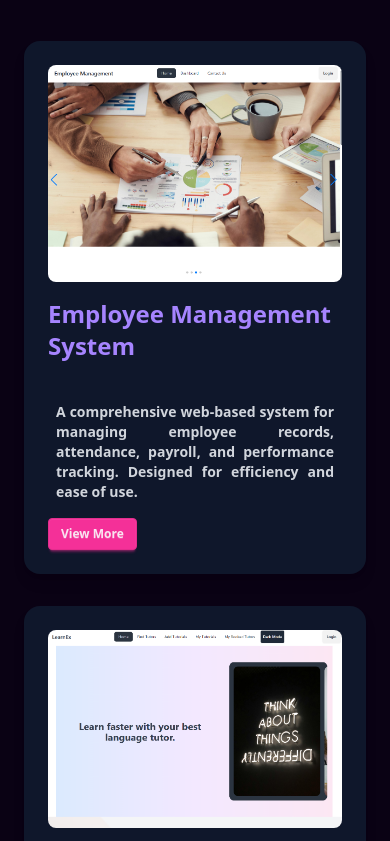
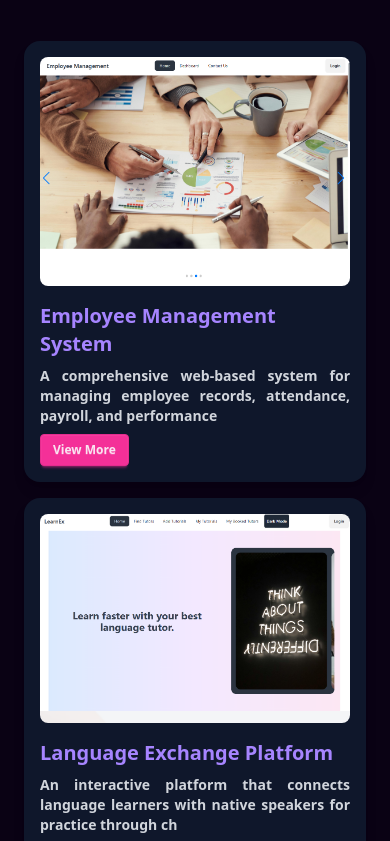
Before and after one commit to adibahbab4108/portfolio1, a React (Vite) app: page / in a window 390 px wide. Shown: the part 5973-6814 px from the top of the page. Built offline with nearby package versions, Linux system fonts and the light colour scheme.

Commit message:
some bug fixed

```diff
--- a/src/components/ContactMe/ContactMe.jsx
+++ b/src/components/ContactMe/ContactMe.jsx
@@ -29,10 +29,9 @@ const ContactMe = () => {
             <SectionTitle title="Let's Work Together" subtitle="I design and code beautifully simple things and i love what i do. Just simple like that!" />
             <div className="">
                 <div className="text-center my-4">
-                    <p className="object-f my-2 bg-purple-900 py-3 text-white font-semibold"> Phone: +8801927147***</p>
                     <h3 className="my-2 bg-purple-900 py-3 text-white font-semibold"> Email: <a href="mailto:adib.abc2022@gmail.com">adib.abc2022@gmail.com</a></h3>
                 </div>
-                <div className="border">
+                <div className="border-purple-500/20 border">
                     <form onSubmit={handleMessageSubmit} className="card-body">
                         <div className="grid md:grid-cols-2 grid-cols-1 gap-2">
                             <div className="">
--- a/src/components/Projects/Projects.jsx
+++ b/src/components/Projects/Projects.jsx
@@ -26,30 +26,30 @@ const Projects = () => {
         <div id="projects">
             <SectionTitle title="Projects" subtitle="We put your ideas and thus your wishes in the form of a unique web project that inspires you and you customers." />
 
-            <div className={`grid grid-cols-1 ${showProjectDetails ? `md:grid-cols-1  ` : `md:grid-cols-2`} gap-8  md:gap-20 lg:gap-40 `}>
+            <div className={`grid grid-cols-1 ${showProjectDetails ? '' : 'sm:grid-cols-2 md:grid-cols-3 lg:grid-cols-4'} gap-4  `}>
                 {
                     !showProjectDetails ? projects.map((project, idx) => {
                         const { title, description, screenshot } = project;
 
                         return (
-                            <div key={idx} className=" bg-slate-900 text-white p-6 rounded-2xl shadow-lg  hover:shadow-xl group">
-                                <div className="w-full  overflow-hidden rounded-lg transition-all">
+                            <div key={idx} className="flex flex-col justify-between bg-slate-900 text-white p-4 rounded-2xl shadow-lg  hover:shadow-xl group">
+                                <div className="overflow-hidden rounded-lg transition-all">
                                     <img
                                         src={screenshot}
                                         alt={title}
-                                        className=" w-full h-full object-cover transition-transform duration-300 group-hover:scale-110"
+                                        className=" object-cover transition-transform duration-300 group-hover:scale-110"
                                     />
                                 </div>
-
-                                <h2 className="text-2xl font-bold mt-4 text-violet-400">{title}</h2>
-                                <p className=" text-gray-300 font-bold text-justify mt-2 pt-8 px-2 text-sm z-10
-                                    to-95%
-                                     group-hover:bottom-0">{description}</p>
-                                <div className="mt-4 flex justify-between">
-                                    <button
-                                        onClick={() => handleShowProject(title)}
-                                        className="btn btn-sm btn-secondary "
-                                    >View More</button>
+                                <h2 className="text-xl  md:text-2xl font-bold mt-4 text-violet-400">{title}</h2>
+                                <div className="">
+                                    <p className=" text-gray-300 font-bold text-justify mt-2 text-sm
+                                     group-hover:bottom-0">{description.slice(0, 100)}</p>
+                                    <div className=" flex justify-between mt-2 ">
+                                        <button
+                                            onClick={() => handleShowProject(title)}
+                                            className="btn btn-sm btn-secondary "
+                                        >View More</button>
+                                    </div>
                                 </div>
                             </div>
                         );
@@ -61,7 +61,7 @@ const Projects = () => {
                                     <img
                                         src={projectDetails.screenshot}
                                         alt={projectDetails.title}
-                                        className="  object-cover transition-transform duration-300 hover:scale-96"
+                                        className="transition-transform duration-300 hover:scale-96"
                                     />
                                     <p className="absolute text-gray-300 font-bold text-justify mt-2 pt-8 px-2 text-sm z-10
                                      bg-gradient-to-t from-slate-900 via-slate-800 to-transparent to-95%
```
